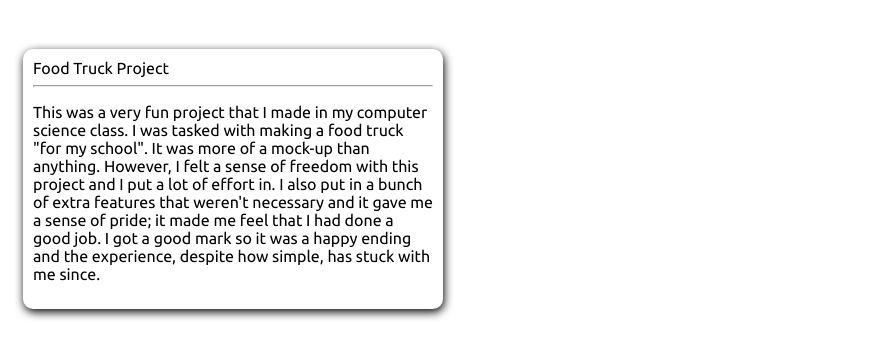
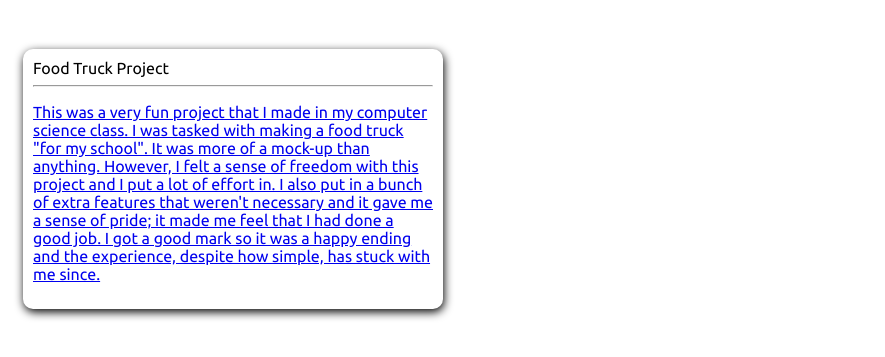
Before and after one commit to nodue/nodue.github.io, a plain HTML site: page projects.html in a window 1280 px wide. Shown: the part 131-488 px from the top of the page, without its empty margins (0-885 px from the left). Drawn offline with Linux system fonts and the light colour scheme.

Commit message:
fixed broken anchor tag

```diff
--- a/projects.html
+++ b/projects.html
@@ -43,7 +43,7 @@
     <div id="FoodTruckProject">
       <div>Food Truck Project</div>
       <hr>
-      <a src="https://pastebin.com/raw/h0SmCrTY" target="_blank"><p>This was a very fun project that I made in my computer science class. I was tasked with making a food truck
+      <a href="https://pastebin.com/raw/h0SmCrTY" target="_blank"><p>This was a very fun project that I made in my computer science class. I was tasked with making a food truck
          "for my school". It was more of a mock-up than anything. However, I felt a sense of freedom with this project
         and I put a lot of effort in. I also put in a bunch of extra features that weren't necessary and it gave me a sense
          of pride; it made me feel that I had done a good job. I got a good mark so it was a happy ending and the
```
